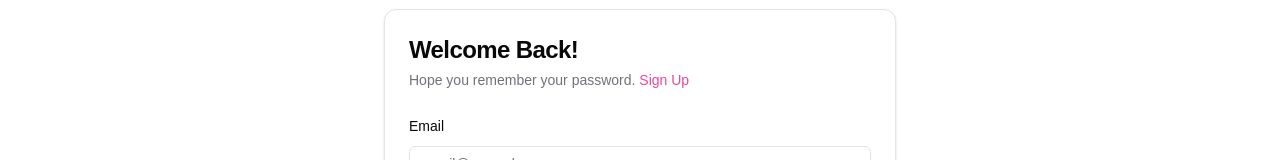
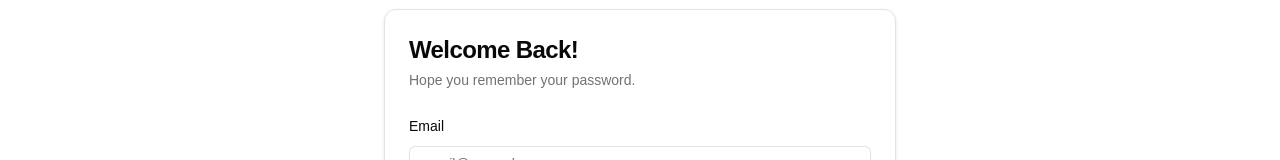
Before and after one commit to chvaldez10/personal-site, a Next.js app in the folder chvaldez10/: page /login in a window 1280 px wide. Shown: the part 224-384 px from the top of the page. Built offline with nearby package versions, Linux system fonts and the light colour scheme; no server answers; the database is empty.

Commit message:
hide sign up page

```diff
--- a/chvaldez10/src/app/(main)/login/page.tsx
+++ b/chvaldez10/src/app/(main)/login/page.tsx
@@ -1,9 +1,13 @@
 import { Login } from "@/components/ui/forms";
 
-export default function Home() {
+import { fetchWaffleSwitch } from "@/actions/fetchWaffleSwitch";
+
+export default async function Home() {
+  const enableSignUp = await fetchWaffleSwitch("enable_signup");
+
   return (
     <div className="flex-items-center min-h-screen">
-      <Login />
+      <Login enableSignUp={enableSignUp?.is_active || false} />
     </div>
   );
 }
--- a/chvaldez10/src/components/ui/forms/Login.tsx
+++ b/chvaldez10/src/components/ui/forms/Login.tsx
@@ -21,7 +21,11 @@ import { Button } from "@/components/ui/buttons/button";
 
 import { login, signup } from "@/app/(main)/login/actions";
 
-const Login: FC = () => {
+interface LoginProps {
+  enableSignUp?: boolean;
+}
+
+const Login: FC<LoginProps> = ({ enableSignUp = false }) => {
   const [isLogin, setIsLogin] = useState<boolean>(true);
   const [email, setEmail] = useState<string>("");
   const [password, setPassword] = useState<string>("");
@@ -71,7 +75,7 @@ const Login: FC = () => {
             className="text-pink-500 cursor-pointer"
             onClick={() => setIsLogin(!isLogin)}
           >
-            {isLogin ? "Sign Up" : "Login"}
+            {isLogin ? (enableSignUp ? "Sign Up" : "") : "Login"}
           </button>
         </CardDescription>
       </CardHeader>
```
